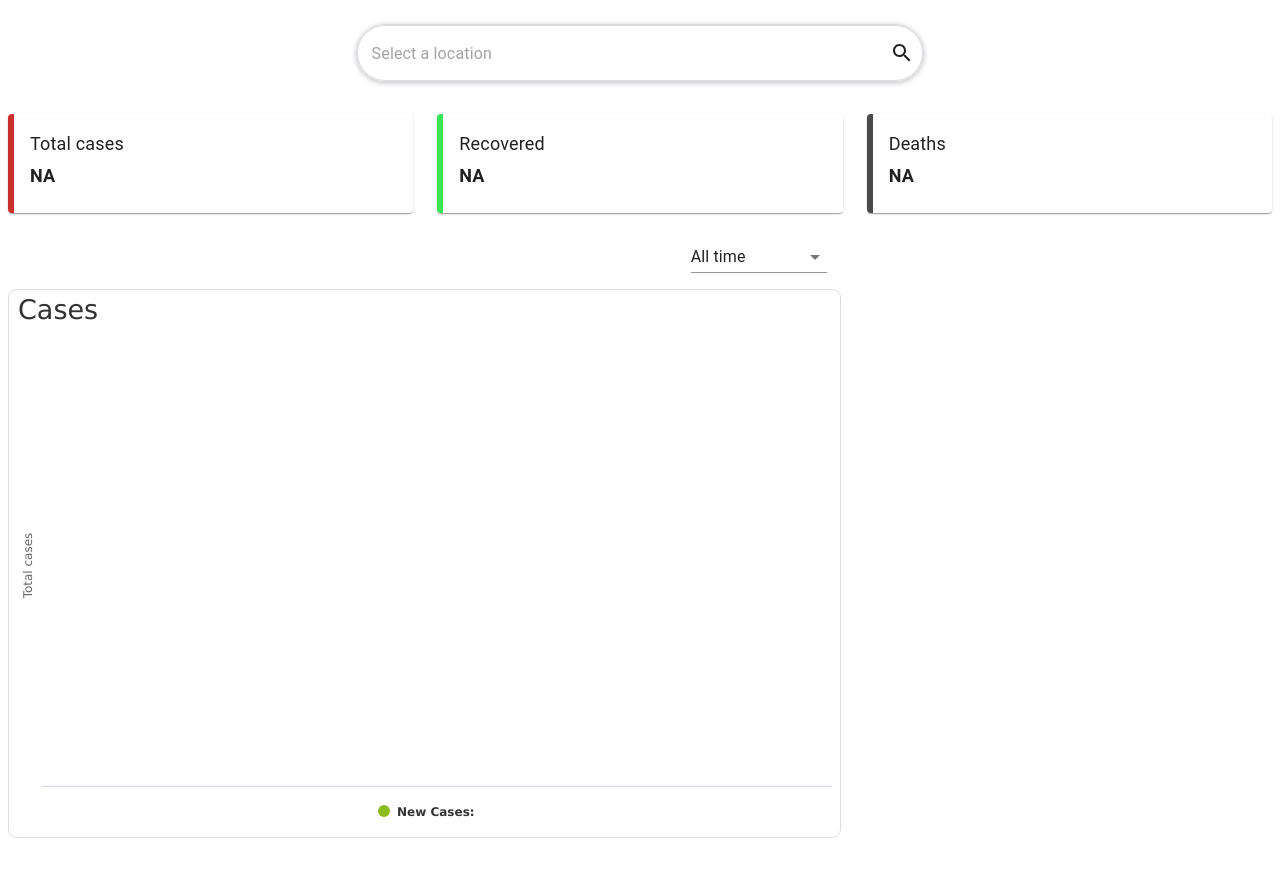
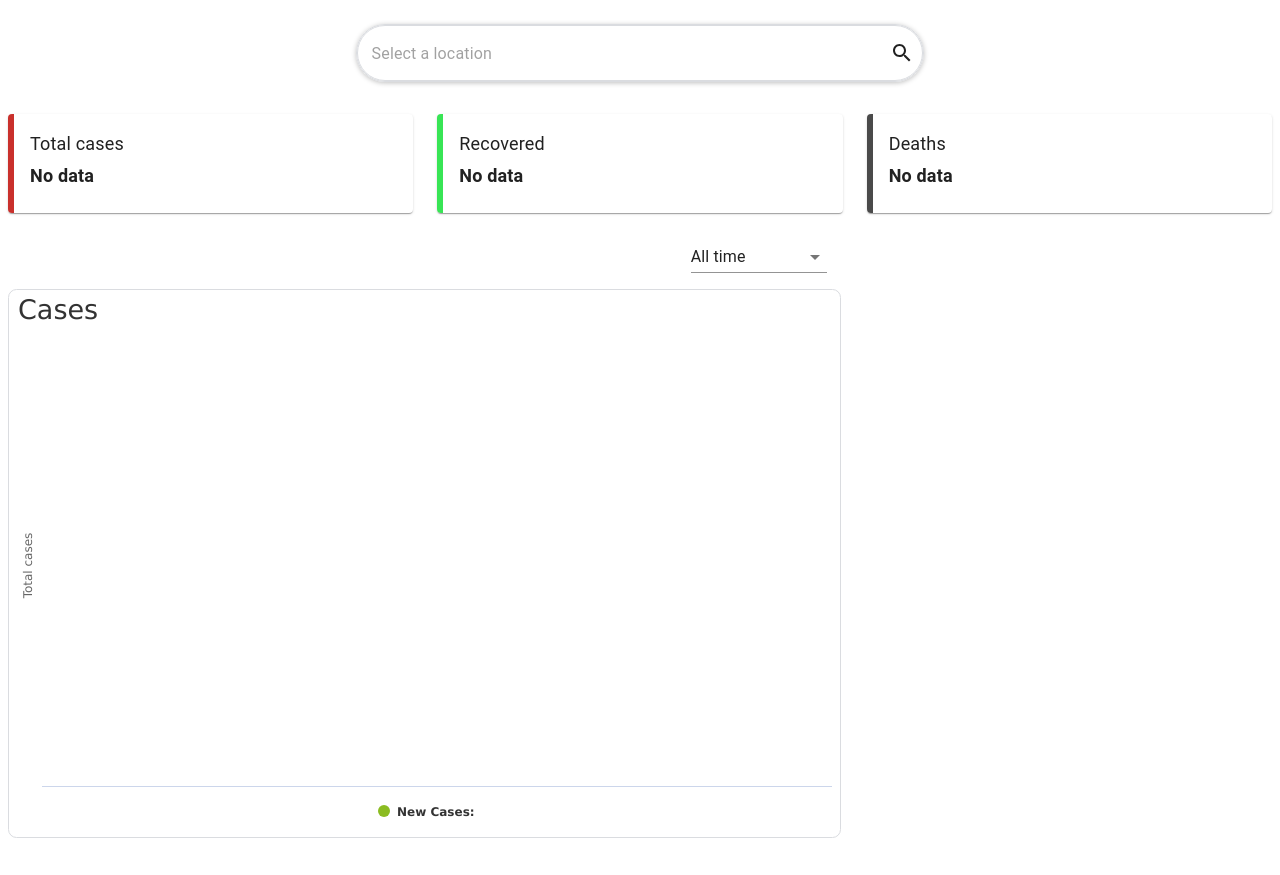
Before and after one commit to hqtruong27/reactjs-covid-19-checking, a React (Create React App) app: page / in a window 1280 px wide. Built offline with nearby package versions, Linux system fonts and the light colour scheme; no server answers.

Commit message:
change text

```diff
--- a/src/components/highlight/highlight.js
+++ b/src/components/highlight/highlight.js
@@ -11,17 +11,17 @@ export const Highlight = ({ sum }) => {
     const summary = [
         {
             title: 'Total cases',
-            total: TOTAL_CASES?.toLocaleString() ?? 'NA',
+            total: TOTAL_CASES?.toLocaleString() ?? 'No data',
             type: CONSTANTS.TYPE.CONFIRMED
         },
         {
             title: 'Recovered',
-            total: TOTAL_RECOVERED?.toLocaleString() ?? 'NA',
+            total: TOTAL_RECOVERED?.toLocaleString() ?? 'No data',
             type: CONSTANTS.TYPE.RECOVERED
         },
         {
             title: 'Deaths',
-            total: TOTAL_DEATHS?.toLocaleString() ?? 'NA',
+            total: TOTAL_DEATHS?.toLocaleString() ?? 'No data',
             type: CONSTANTS.TYPE.DEATHS
         },
     ]
@@ -57,7 +57,7 @@ const styles = makeStyles({
             case CONSTANTS.TYPE.DEATHS:
                 return { borderLeft: '6px solid #4A4A4A' }
             default:
-                return { borderLeft: '6px solid #4A4A4A' };
+                return { borderLeft: '6px solid #4A4A4A' }
         }
     },
     title: {
```
